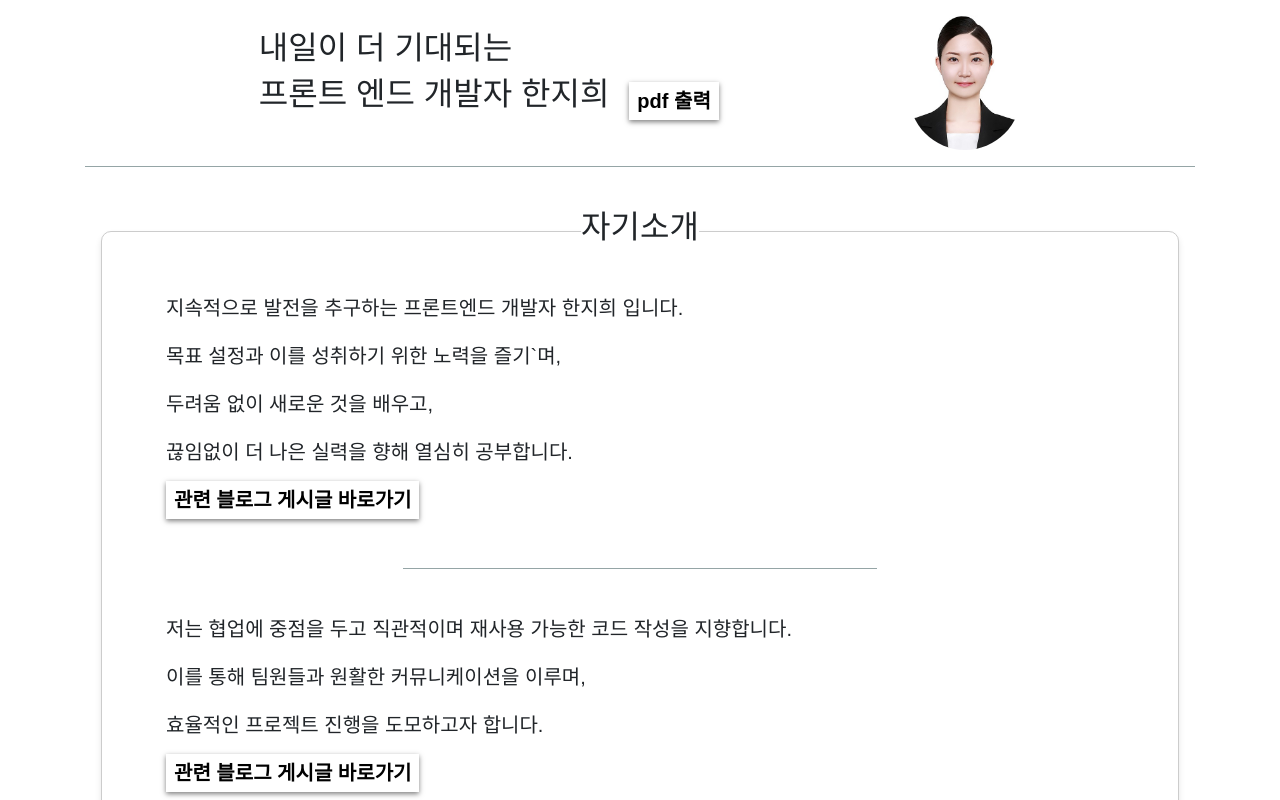
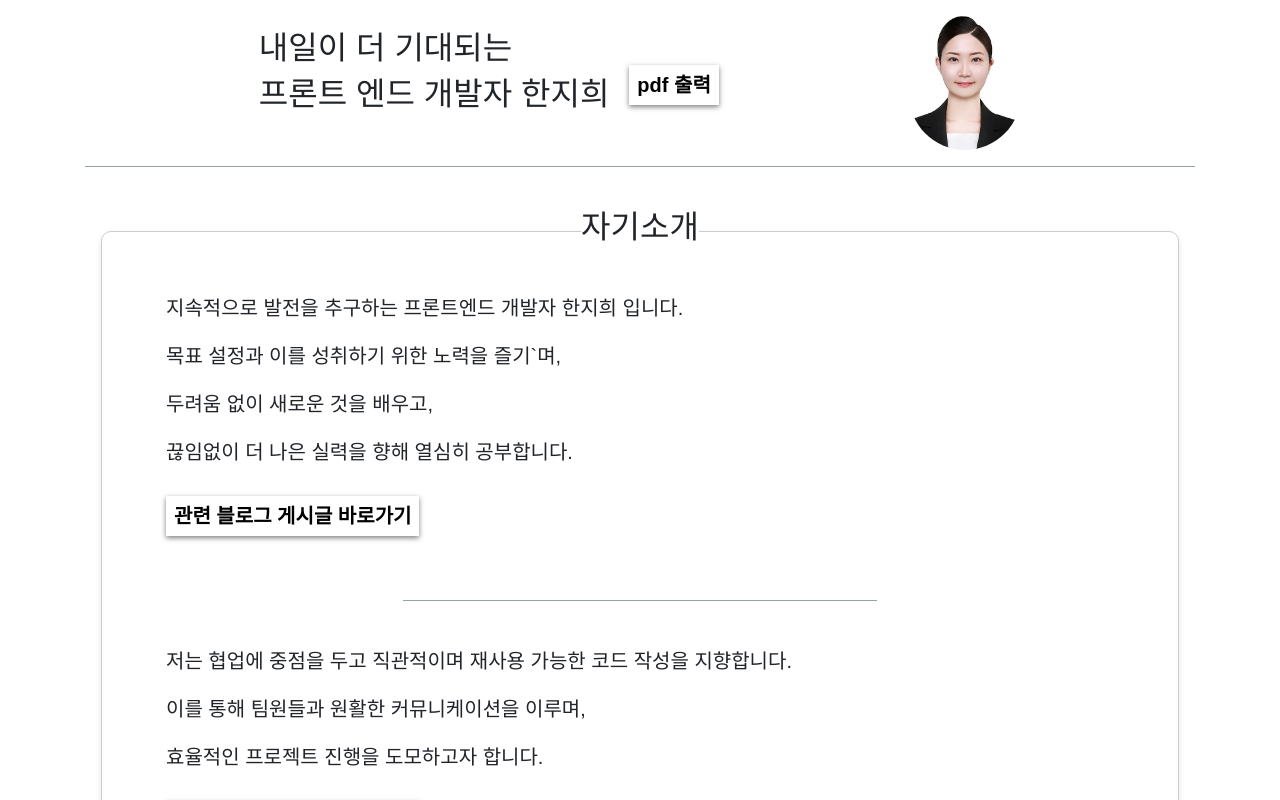
Before and after one commit to iamjiheehan/type-project, a React (Create React App) app: page / in a window 1280 px wide. Shown: the top 800 px of the page. Built offline with nearby package versions, Linux system fonts and the light colour scheme; a web font is replaced by a local one.

Commit message:
[Update]레이아웃 수정

```diff
--- a/src/styles/StyledLink.tsx
+++ b/src/styles/StyledLink.tsx
@@ -10,6 +10,7 @@ const StyledAnchor = styled.a`
     cursor: pointer;
     box-shadow: 0px 2px 5px rgba(0, 0, 0, 0.5);
     transition: color 0.2s ease-out;
+    display: inline-block;
 
     &:hover {
         color: #3498db;
@@ -20,7 +21,6 @@ const StyledAnchor = styled.a`
         font-size: 14px;
         margin-top: 1rem;
         color: #2980b9;
-        display: inline-block;
     }
 `;
 
```
